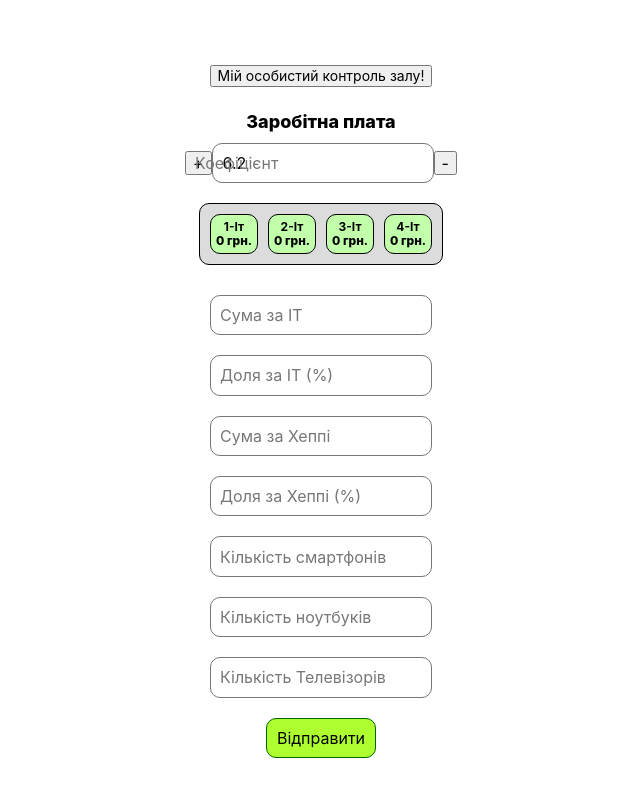
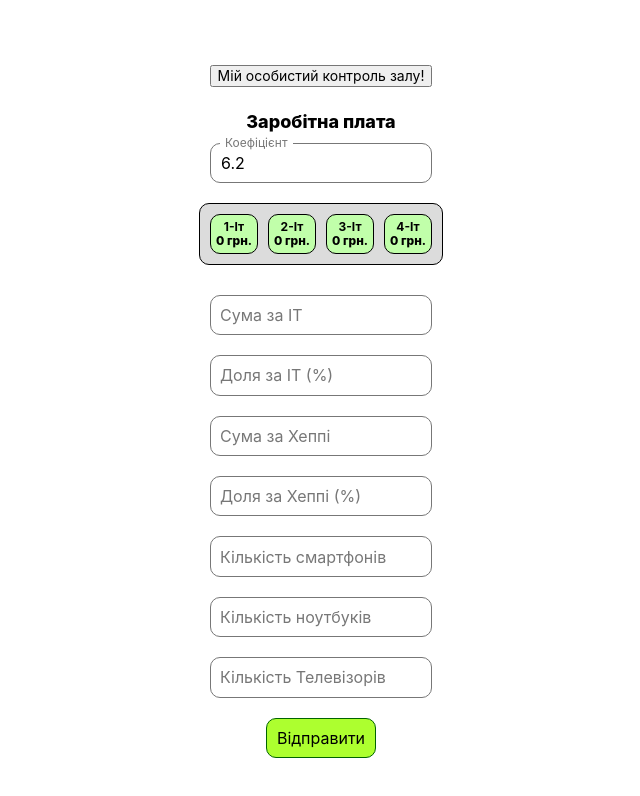
Before and after one commit to Max-IT-ZT/comfy-zvit, a React (Create React App) app: page / in a window 1280 px wide. Shown: the top 796 px of the page, without its empty margins (319-959 px from the left). Built offline with nearby package versions, Linux system fonts and the light colour scheme.

Commit message:
Update CoefficientInput.js

```diff
--- a/src/components/CoefficientInput.js
+++ b/src/components/CoefficientInput.js
@@ -2,33 +2,17 @@
 import React from 'react';
 
 const CoefficientInput = ({ coefficient, onCoefficientChange }) => {
-  const handleIncrement = () => {
-    const updatedCoefficient = parseFloat(coefficient) + 0.01;
-    onCoefficientChange(updatedCoefficient.toFixed(2));
-  };
-
-  const handleDecrement = () => {
-    const updatedCoefficient = parseFloat(coefficient) - 0.01;
-    onCoefficientChange(updatedCoefficient.toFixed(2));
-  };
-
   return (
     <div className="input-container">
-      <button className="control-button" onClick={handleIncrement}>
-        +
-      </button>
       <input
         type="number"
         step="0.01"
         pattern="\d+(\.\d{1,2})?"
-        className="input-field"
+        className="input-field "
         placeholder=""
         value={coefficient}
         onChange={onCoefficientChange}
       />
-      <button className="control-button" onClick={handleDecrement}>
-        -
-      </button>
       <label className="input-label">Коефіцієнт</label>
     </div>
   );
```
